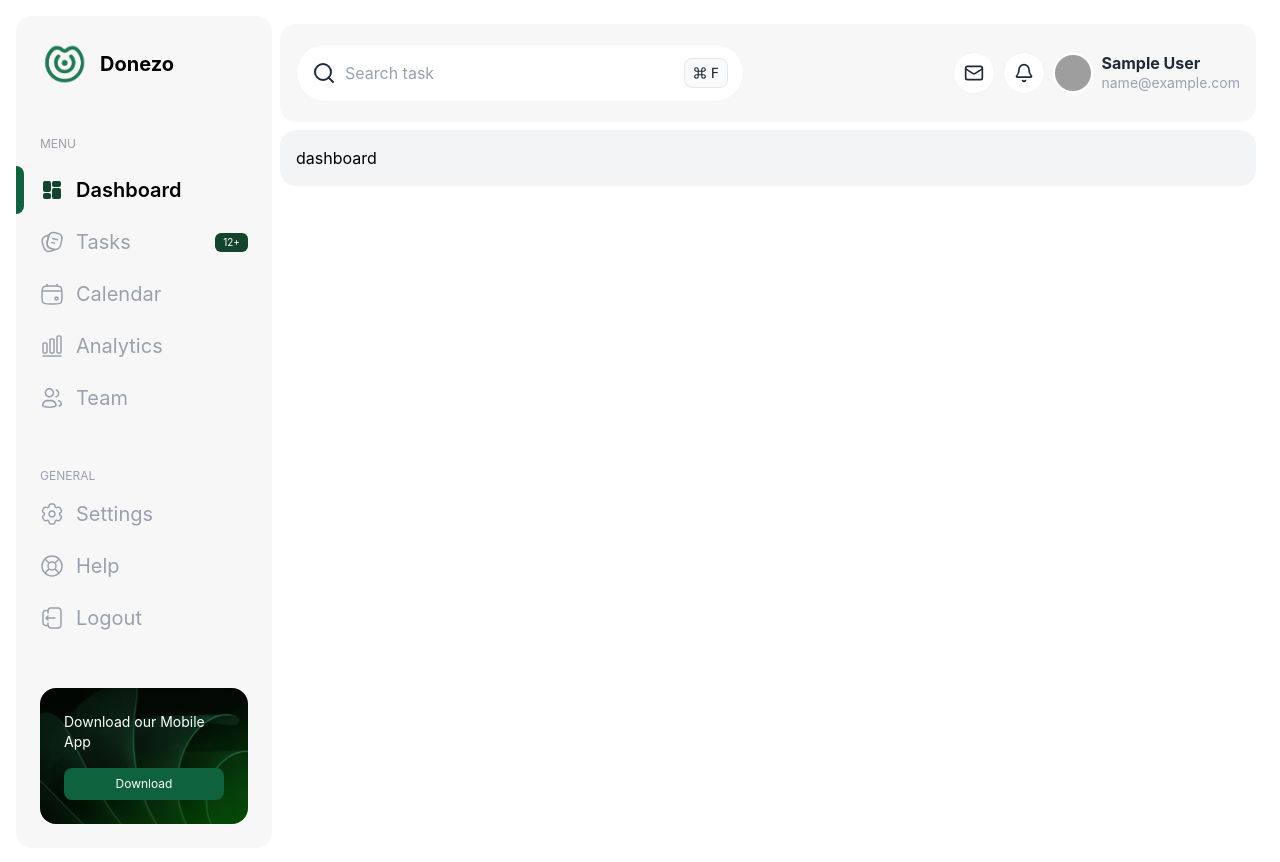
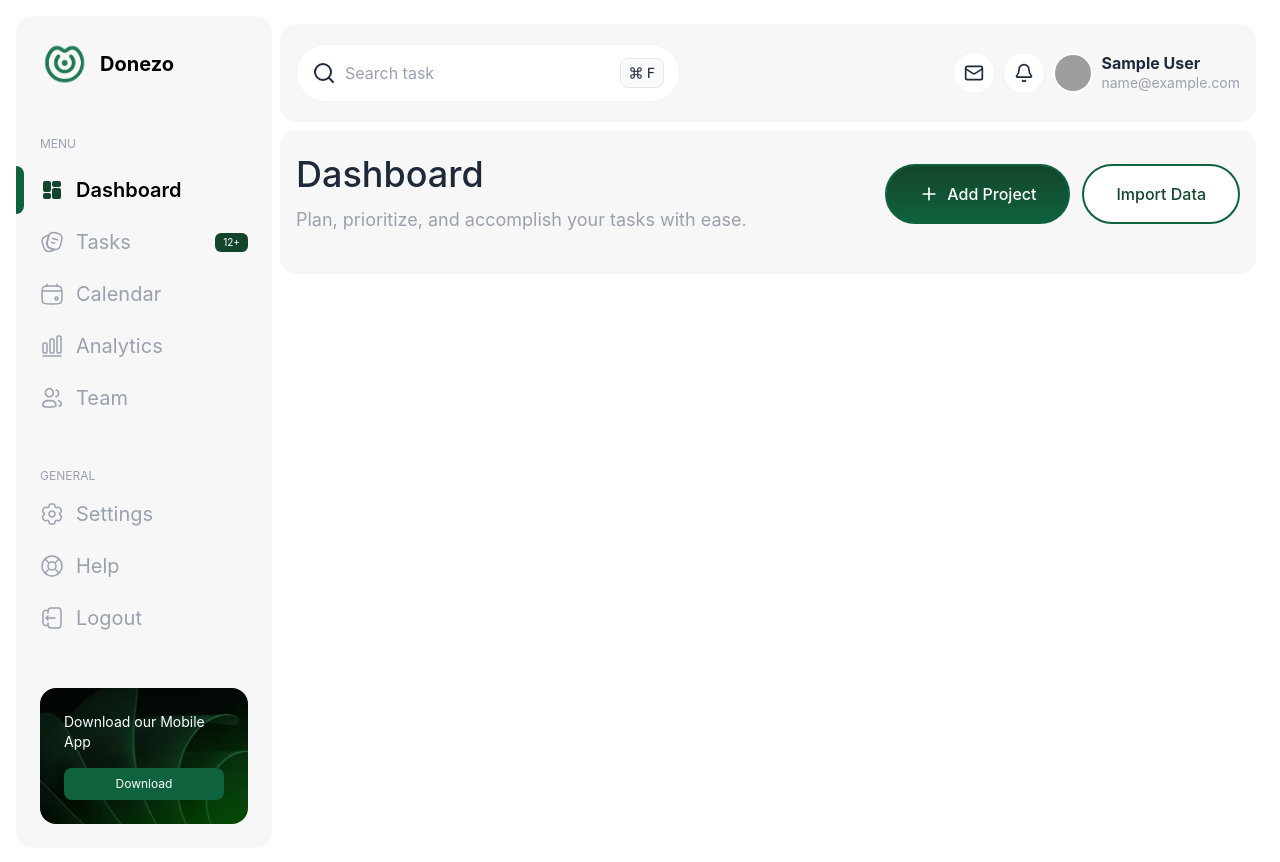
Before and after one commit to shantoopaul/dashboard-task, a React (Vite) app: page /dashboard in a window 1280 px wide. Built offline with nearby package versions, Linux system fonts and the light colour scheme; sample sign-in values are in the browser's storage; grey boxes are pictures that could not be loaded.

Commit message:
add: dashboard title and btns

```diff
--- /dev/null
+++ b/src/Components/DashTopStuff.tsx
@@ -0,0 +1,28 @@
+import { Plus } from "lucide-react";
+
+const DashTopStuff = () => {
+  return (
+    <div className="flex flex-col md:flex-row md:items-center justify-between gap-4 mb-6 mt-2">
+      <div>
+        <h2 className="text-3xl md:text-4xl font-medium text-gray-800 mb-3">
+          Dashboard
+        </h2>
+        <p className="text-gray-400 text-lg">
+          Plan, prioritize, and accomplish your tasks with ease.
+        </p>
+      </div>
+
+      <div className="flex items-center gap-3">
+        <button className="flex items-center gap-2 bg-linear-to-b from-green3 to-green2 text-white px-8 py-4 rounded-full border-2 border-green2 hover:opacity-90 transition-all font-medium">
+          <Plus size={20} />
+          <span>Add Project</span>
+        </button>
+        <button className="bg-white text-green3 px-8 py-4 rounded-full border-2 border-green2 hover:bg-green2 hover:text-white transition-all font-medium">
+          Import Data
+        </button>
+      </div>
+    </div>
+  );
+};
+
+export default DashTopStuff;
--- a/src/Components/Topbar.tsx
+++ b/src/Components/Topbar.tsx
@@ -6,7 +6,7 @@ const Topbar = () => {
 
   return (
     <header className="flex items-center justify-between w-full mb-2 rounded-2xl  bg-bg-gray px-4 py-5 ">
-      <div className="relative w-full max-w-md group">
+      <div className="relative w-full max-w-sm group">
         <div className="absolute inset-y-0 left-4 flex items-center pointer-events-none">
           <Search className="h-6 w-6 text-gray-800 group-focus-within:text-green2 transition-colors" />
         </div>
--- a/src/Layouts/DashLayout.tsx
+++ b/src/Layouts/DashLayout.tsx
@@ -8,7 +8,7 @@ const DashLayout = () => {
       <SideNavbar />
       <main className="flex-1 p-2">
         <Topbar />
-        <div className="bg-gray-100 p-4  rounded-2xl ">
+        <div className="bg-bg-gray p-4  rounded-2xl">
           <Outlet />
         </div>
       </main>
--- a/src/Pages/Dashboard.tsx
+++ b/src/Pages/Dashboard.tsx
@@ -1,7 +1,9 @@
+import DashTopStuff from "../Components/DashTopStuff";
+
 const Dashboard = () => {
   return (
     <>
-      <h1>dashboard</h1>
+      <DashTopStuff />
     </>
   );
 };
```
